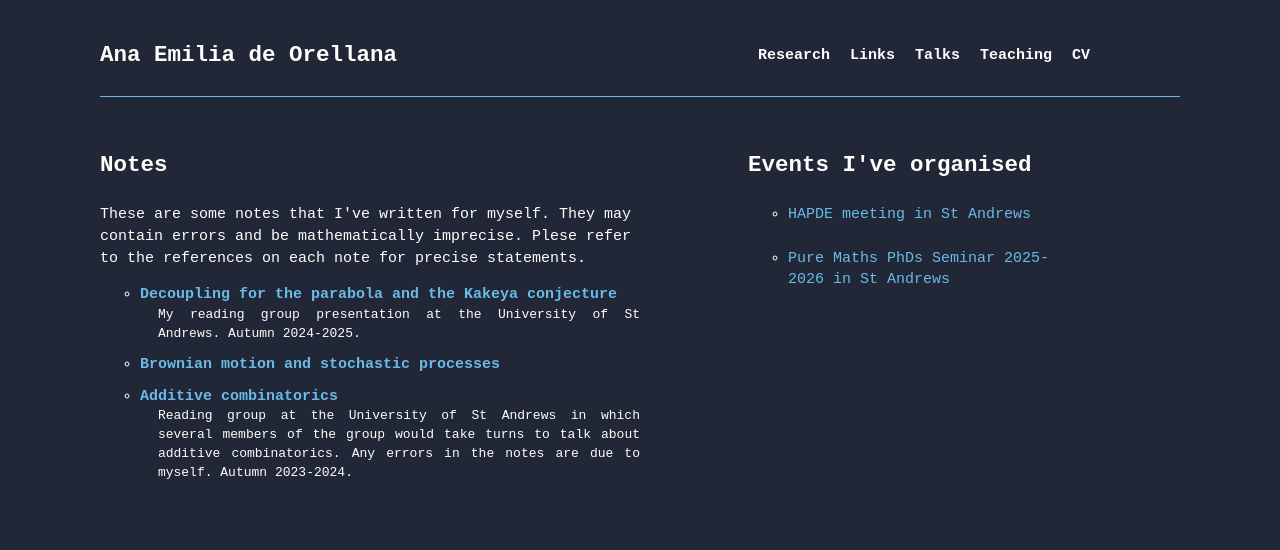
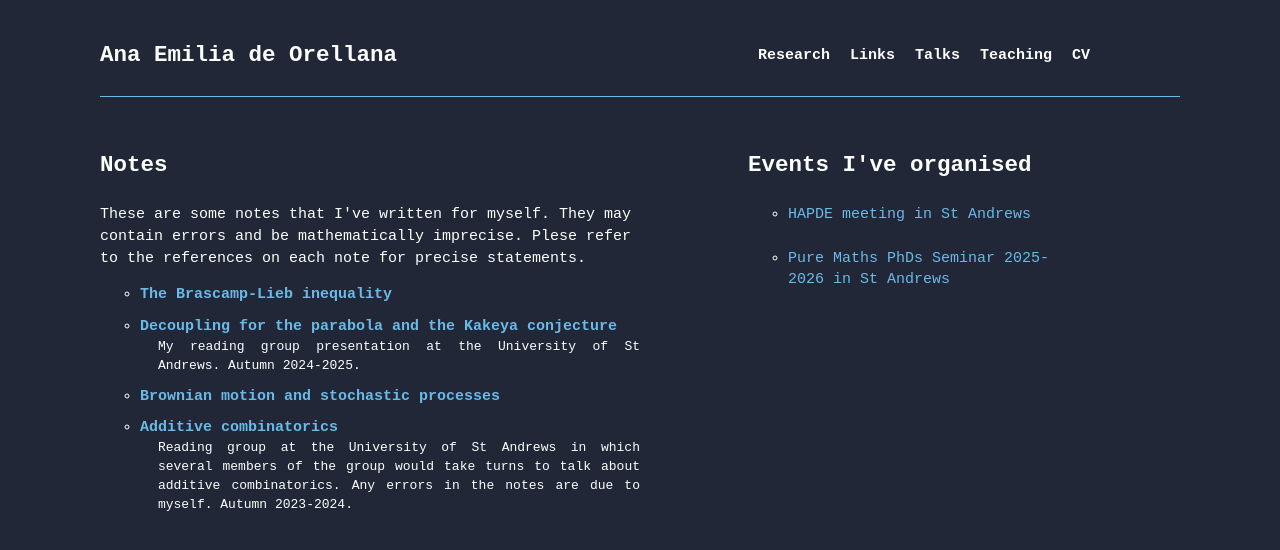
Before and after one commit to AnadeOre/anadeore.github.io, a Next.js app: page /links in a window 1280 px wide. Shown: the top 550 px of the page. Built offline with nearby package versions, Linux system fonts and the light colour scheme.

Commit message:
Update Brascamp Lieb notes

```diff
--- a/src/app/links/page.jsx
+++ b/src/app/links/page.jsx
@@ -19,6 +19,10 @@ const Page = () => {
             references on each note for precise statements.
           </p>
           <ul className={linksStyle.ul}>
+            <NoteLi
+              title='The Brascamp-Lieb inequality'
+              pdf='/Notes/BrascampLieb.pdf'
+            />
             <NoteLi
               desc='My reading group presentation at the University of St Andrews. Autumn 2024-2025.'
               title='Decoupling for the parabola and the Kakeya conjecture'
```
Also changed, not shown: 1 other file (tests, documents, lock files or other folders).
